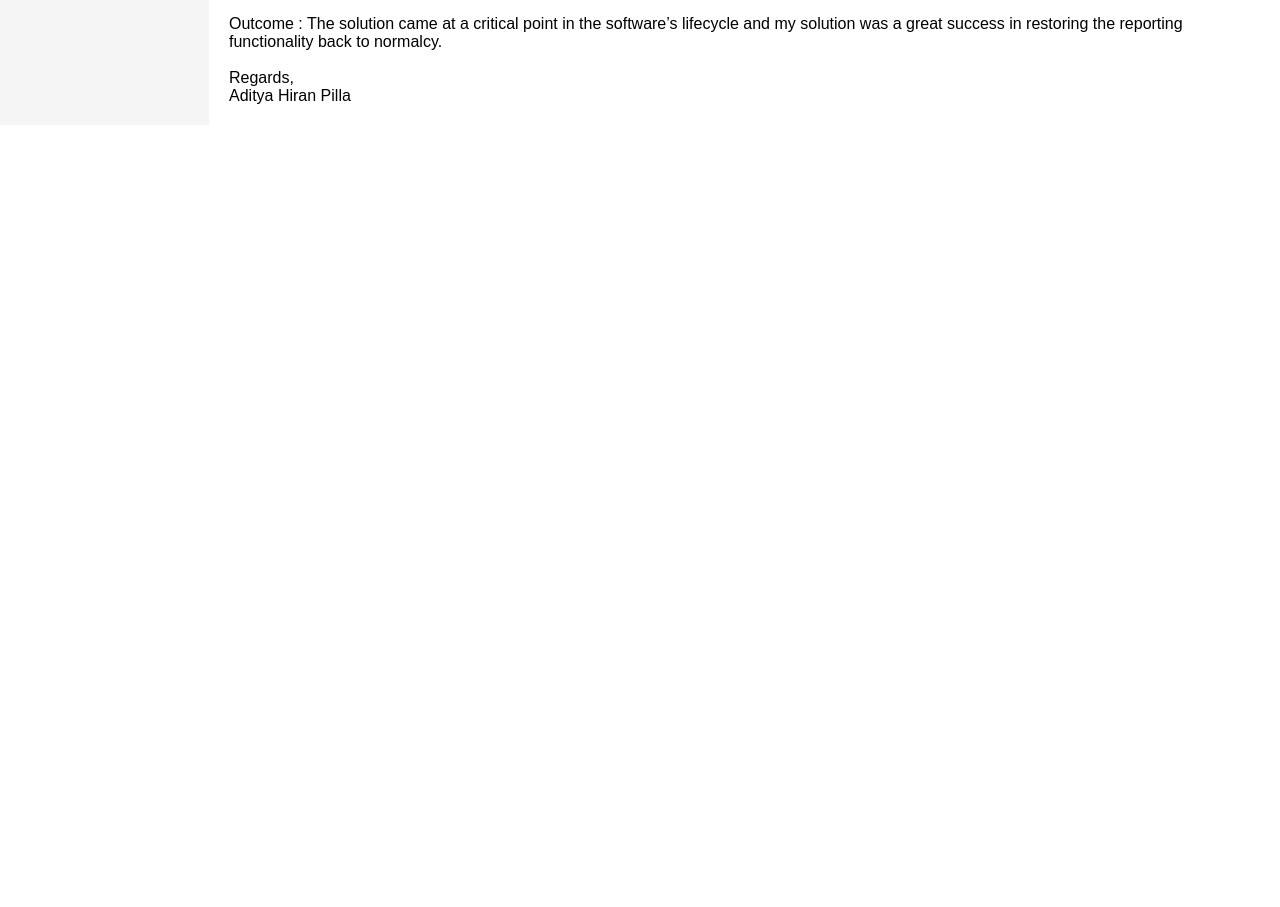
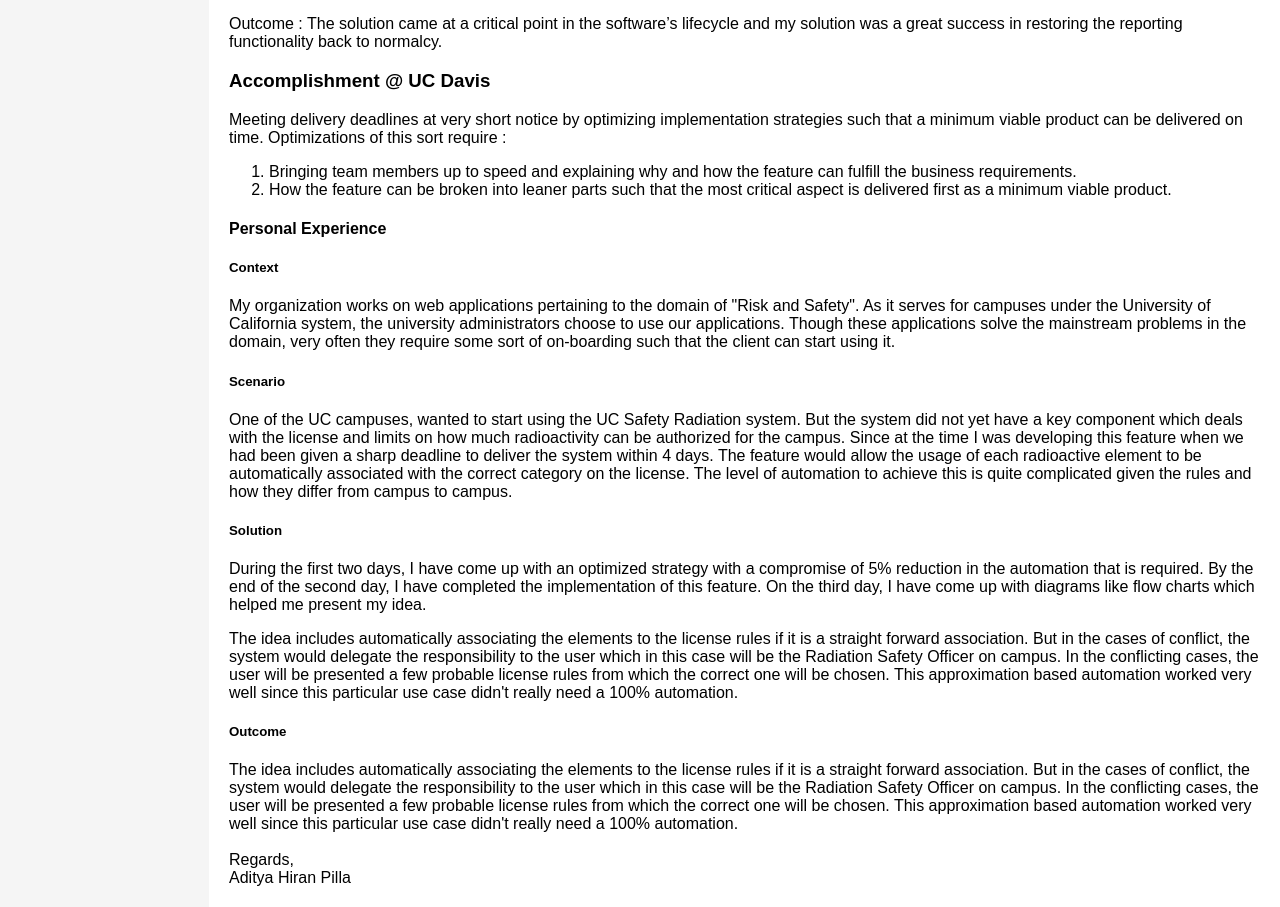
Before and after one commit to adityahiran/portfolio, a React (Create React App) app: page /cover-letter in a window 1280 px wide. Shown: the part 726-1633 px from the top of the page. Before the commit the page ends 851 px from the top, so only its background shows below. Built offline with nearby package versions, Linux system fonts and the light colour scheme.

Commit message:
feat(cover-letter): Updated

```diff
--- a/src/CoverLetter.js
+++ b/src/CoverLetter.js
@@ -51,6 +51,48 @@
           Outcome : The solution came at a critical point in the software’s lifecycle and my solution was a great success in restoring the reporting functionality back to normalcy.
         </div>
 
+        <h3>Accomplishment @ UC Davis</h3>
+
+        <div>
+          Meeting delivery deadlines at very short notice by optimizing implementation strategies such that a minimum viable product can be delivered on time. Optimizations of this sort require :
+        </div>
+
+        <ol>
+          <li>Bringing team members up to speed and explaining why and how the feature can fulfill the business requirements.</li>
+          <li>How the feature can be broken into leaner parts such that the most critical aspect is delivered first as a minimum viable product.</li>
+        </ol>
+
+        <h4>Personal Experience</h4>
+
+        <h5>Context</h5>
+
+        <div>
+          My organization works on web applications pertaining to the domain of "Risk and Safety". As it serves for campuses under the University of California system, the university administrators choose to use our applications. Though these applications solve the mainstream problems in the domain, very often they require some sort of on-boarding such that the client can start using it.
+        </div>
+
+        <h5>Scenario</h5>
+
+        <div>
+          One of the UC campuses, wanted to start using the UC Safety Radiation system. But the system did not yet have a key component which deals with the license and limits on how much radioactivity can be authorized for the campus. Since at the time I was developing this feature when we had been given a sharp deadline to deliver the system within 4 days. The feature would allow the usage of each radioactive element to be automatically associated with the correct category on the license. The level of automation to achieve this is quite complicated given the rules and how they differ from campus to campus.
+        </div>
+
+        <h5>Solution</h5>
+
+        <div>
+          <p>
+          During the first two days, I have come up with an optimized strategy with a compromise of 5% reduction in the automation that is required. By the end of the second day, I have completed the implementation of this feature. On the third day, I have come up with diagrams like flow charts which helped me present my idea.
+          </p>
+          <p>
+          The idea includes automatically associating the elements to the license rules if it is a straight forward association. But in the cases of conflict, the system would delegate the responsibility to the user which in this case will be the Radiation Safety Officer on campus. In the conflicting cases, the user will be presented a few probable license rules from which the correct one will be chosen. This approximation based automation worked very well since this particular use case didn't really need a 100% automation.
+          </p>
+        </div>
+
+        <h5>Outcome</h5>
+
+        <div>
+          The idea includes automatically associating the elements to the license rules if it is a straight forward association. But in the cases of conflict, the system would delegate the responsibility to the user which in this case will be the Radiation Safety Officer on campus. In the conflicting cases, the user will be presented a few probable license rules from which the correct one will be chosen. This approximation based automation worked very well since this particular use case didn't really need a 100% automation.
+        </div>
+
         <br/>
 
         <div>
```
